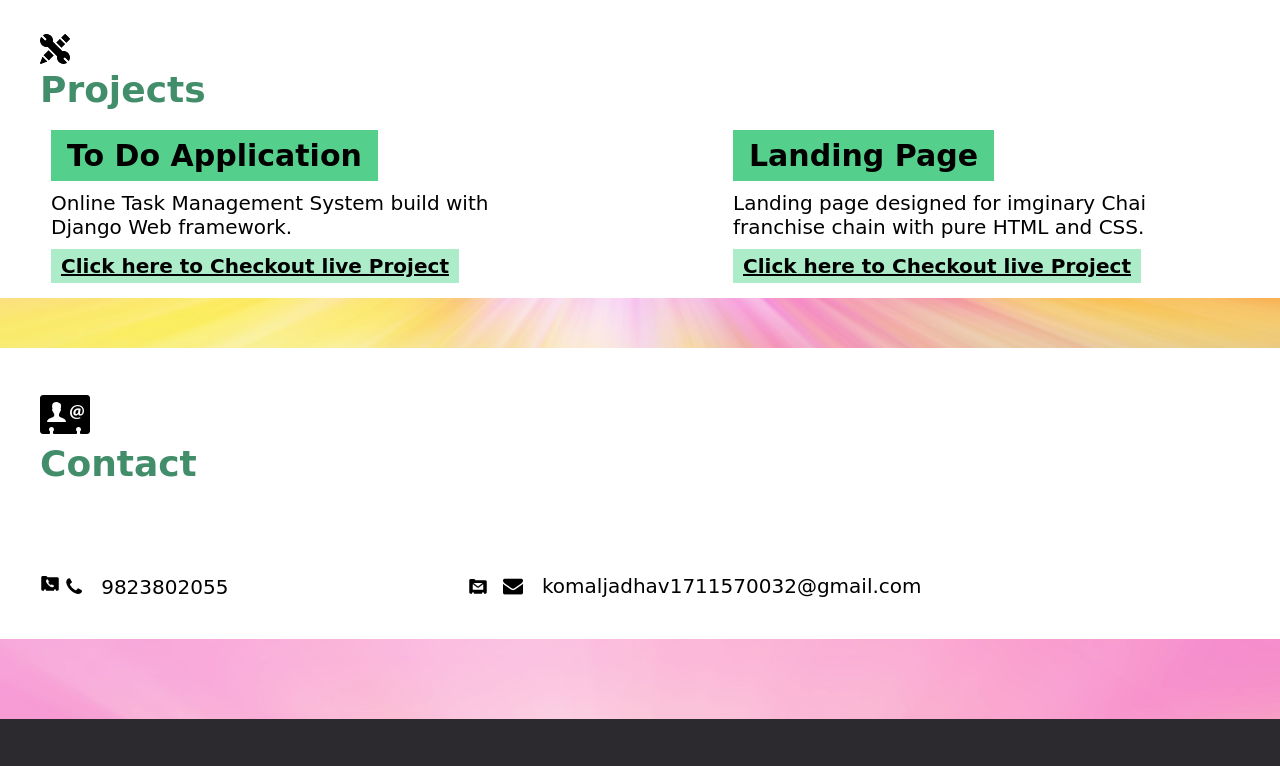
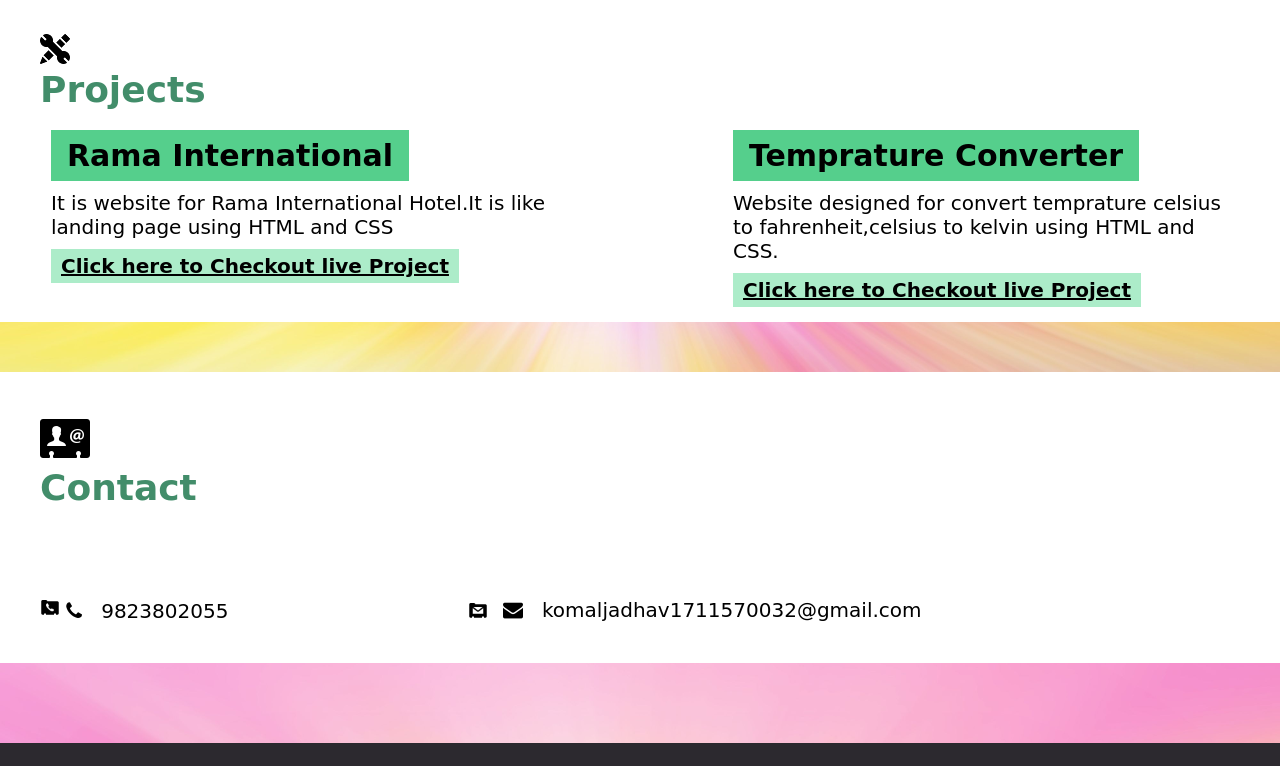
Before and after one commit to Komal-j05/Oasis_Infobyte, a plain HTML site: page index.html in a window 1280 px wide. Shown: the part 2800-3566 px from the top of the page. Drawn offline with Linux system fonts and the light colour scheme.

Commit message:
Update index.html

```diff
--- a/index.html
+++ b/index.html
@@ -134,7 +134,6 @@ background-size: cover;
                 </div>
             </div>
         </div>
-
 <div class="projects" id="projects-section">
             <div class="edu-heading">
                 <img src="images/skills.png" alt="">
@@ -142,18 +141,19 @@ background-size: cover;
             </div>
             <div class="projects-card-box">
                 <div class="project-card">
-                    <h2>To Do Application</h2>
-                    <p>Online Task Management System build with Django Web framework.</p>
-                    <a href="C:\Users\Abhishek\Desktop\6th Sem\WT\WT practicale\f1.html" target="_blank">Click here to Checkout live Project</a>
+                    <h2>Rama International</h2>
+                    <p>It is website for Rama International Hotel.It is like landing page using HTML and CSS</p>
+                    <a href="https://komal-ramainternation.netlify.app/" target="_blank">Click here to Checkout live Project</a>
                 </div>
 
                 <div class="project-card">
-                    <h2>Landing Page</h2>
-                    <p>Landing page designed for imginary Chai franchise chain with pure HTML and CSS.</p>
-                    <a href="https://rupesh-gaikwad.github.io/landing_page.github.io/" target="_blank">Click here to Checkout live Project</a>
+                    <h2>Temprature Converter</h2>
+                    <p>Website designed for convert temprature celsius to fahrenheit,celsius to kelvin using HTML and CSS.</p>
+                    <a href="https://komal-j05.github.io/tempproject.github.io/" target="_blank">Click here to Checkout live Project</a>
                 </div>
             </div>
         </div>
+
 <div class="contact" id="contacts-section">
             <div class="edu-heading">
                 <img src="images/contact.png" alt="">
```
